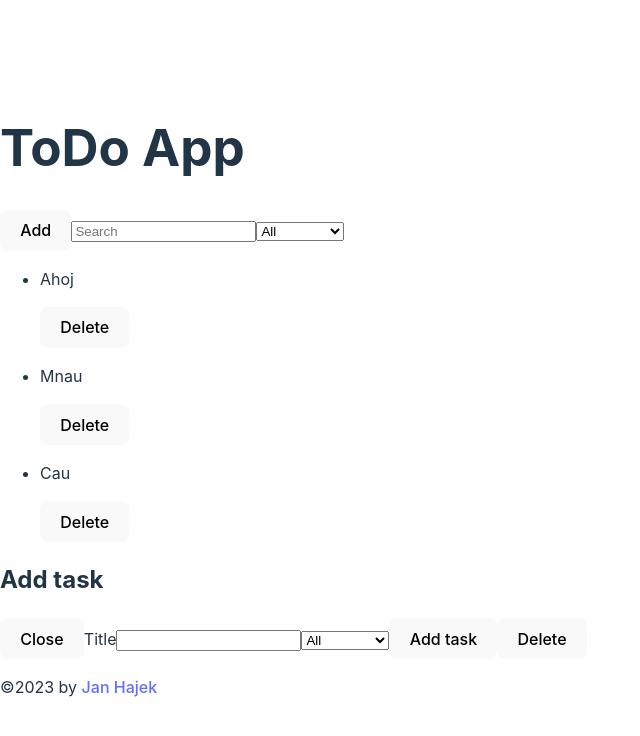
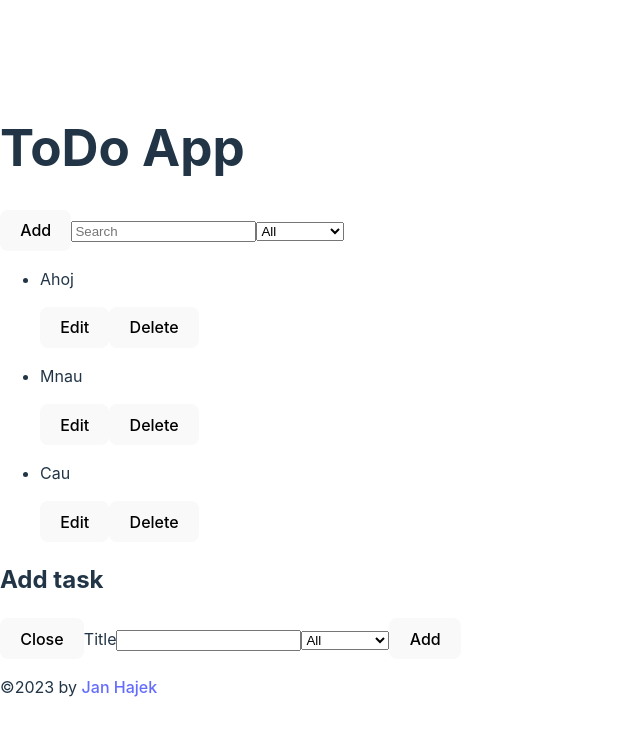
Before and after one commit to JanKomis/TodoList, a React (Vite) app: page / in a window 1280 px wide. Shown: the top 736 px of the page, without its empty margins (0-640 px from the left). Built offline with nearby package versions, Linux system fonts and the light colour scheme.

Commit message:
začátek redrafkce kodu

```diff
--- a/src/App.jsx
+++ b/src/App.jsx
@@ -30,11 +30,20 @@ export default function App() {
     { text: "Cau", key: 2 },
   ];
 
-  //const [listValue, setListValue] = React.useState(listToDo);
+  const id = crypto.randomUUID();
+
+  const newItem = [{ text: "", key: id }];
+
+  //all item
   const [listValue, setListValue] = useStorageState("listToDo", listToDo);
 
+  //new added item
+  const [addNewItem, setAddNewItem] = React.useState(newItem);
+
+  //searched value
   const [searchValue, setSearchValue] = useStorageState("search", "");
 
+  //open pop up window
   const [openPopUpValue, setOpenPopUpValue] = React.useState(true);
 
   const openPopUp = () => {
@@ -57,6 +66,7 @@ export default function App() {
     setListValue(newStories);
   };
 
+
   return (
     <>
       <Header />
@@ -70,11 +80,18 @@ export default function App() {
         onRemoveItem={handleRemoveStory}
       ></ItemContainer>
 
-      {openPopUpValue && <PopUp openPopUp={openPopUp}></PopUp>}
+      {openPopUpValue && (
+        <PopUp openPopUp={openPopUp}>
+          <InputLabel text="Title"></InputLabel>
+          <Select></Select>
+          <Button text="Add"></Button>
+        </PopUp>
+      )}
       <Footer />
     </>
   );
 }
+
 
 function ControlContainer({ searchValue, handleSearchValue, openPopUp }) {
   return (
@@ -95,6 +112,7 @@ function ControlContainer({ searchValue, handleSearchValue, openPopUp }) {
   );
 }
 
+
 function ItemContainer({ listValue, onRemoveItem }) {
   return (
     <ul>
@@ -109,26 +127,32 @@ function Item({ item, onRemoveItem }) {
   return (
     <li>
       <p>{item.text}</p>
+      <button>Edit</button>
       <button onClick={() => onRemoveItem(item)}>Delete</button>
     </li>
   );
 }
 
-function PopUp({ openPopUp }) {
+function PopUp({ openPopUp, children }) {
   return (
     <div>
       <h2>Add task</h2>
       <button onClick={openPopUp}>Close</button>
-
-      <label htmlFor="titleInput">Title</label>
-      <input id="titleInput" type="text" />
-
-      <Select></Select>
-
-      <button>Add task</button>
-      <button>Delete</button>
+      {children}
     </div>
   );
+}
+function InputLabel({ text }) {
+  return (
+    <>
+      <label htmlFor="titleInput">{text}</label>
+      <input id="titleInput" type="text" />
+    </>
+  );
+}
+
+function Button({ text }) {
+  return <button>{text}</button>;
 }
 
 //const selectValue = ["all","incomplete","completed"]
```
